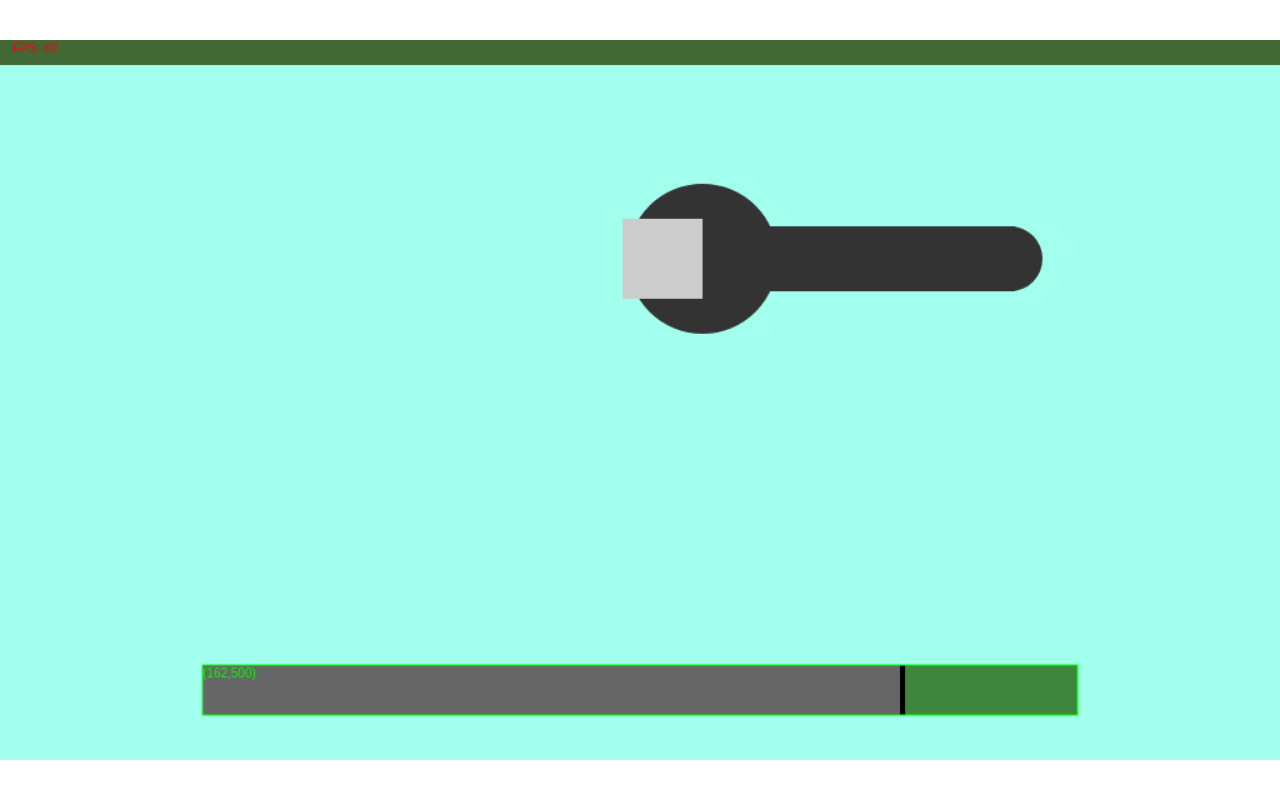
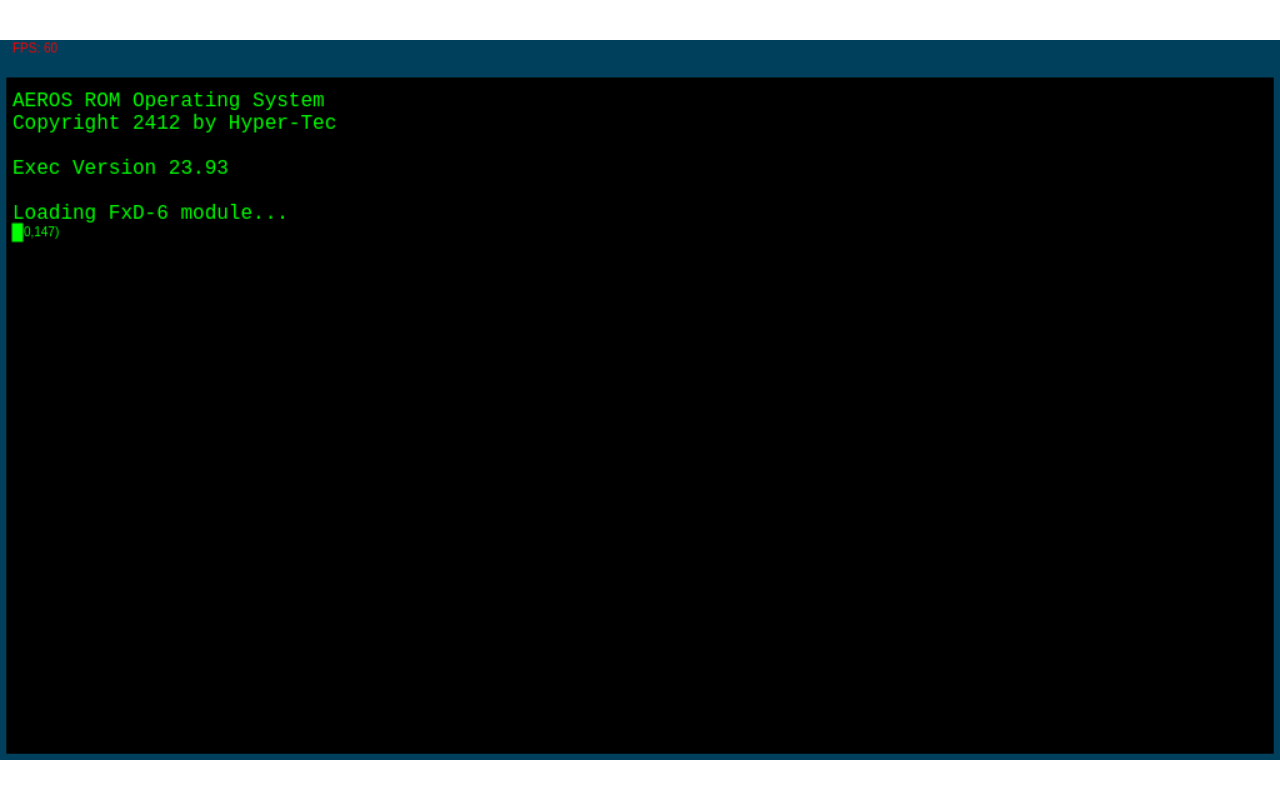
Before and after one commit to satanas/predestine, a plain HTML site: page index.html in a window 1280 px wide. Drawn offline with Linux system fonts and the light colour scheme.

Commit message:
Rendering basic terminal functions

```diff
--- a/index.html
+++ b/index.html
@@ -37,6 +37,7 @@
   <script src="js/scenes/calibrate.js"></script>
   <script src="js/scenes/seal.js"></script>
   <script src="js/scenes/tighten.js"></script>
+  <script src="js/scenes/terminal.js"></script>
   <script src="js/main.js"></script>
   <!-- End imports -->
 </body>
--- a/js/engine/core/text_renderer.js
+++ b/js/engine/core/text_renderer.js
@@ -2,14 +2,15 @@
  * Basic renderer for default fonts
  */
 class TextRenderer {
-  constructor(font) {
-    this.font = font || "serif";
+  constructor(font, color, width) {
+    this.color = color;
+    this.font = String(width) + "px " + (font || "serif");
   }
 
-  render(ctx, text, x, y, color, fontWidth) {
+  render(ctx, text, x, y) {
     ctx.save();
-    ctx.fillStyle = color;
-    ctx.font = String(fontWidth) + "px " + this.font;
+    ctx.fillStyle = this.color;
+    ctx.font = this.font;
     ctx.fillText(text, x, y);
     ctx.restore();
   }
--- a/js/main.js
+++ b/js/main.js
@@ -25,7 +25,7 @@ $.init(); // init(['collisions', 'sound', 'astar', ...])
 $.input.bind([ENTER, KEY_A]);
 $.input.bindMouse();
 $.cam.setWorldSize(1024, 1024);
-$.txt = new TextRenderer('monospace');
+//$.txt = new TextRenderer('monospace');
 
 // Use three hex to represent each object in the level
 // 0-F = Element
@@ -47,4 +47,4 @@ $.data = {
   level: new Level(level)
 };
 
-$.scenemng.load(new TightenScene());
+$.scenemng.load(new TerminalScene());
--- /dev/null
+++ b/js/scenes/terminal.js
@@ -0,0 +1,103 @@
+class TerminalScene extends Scene {
+  constructor(output) {
+    super();
+    this.output = this.booting().concat(output || []);
+    this.padding = 5;
+    this.topMargin = 30;
+    this.prompt = new Prompt(10, this.topMargin + this.padding);
+    this.maxCharTime = 25;
+    this.charTime = 0;
+    this.lineHeight = 18;
+    this.charWidth = 10;
+    this.lineIndex = 0;
+    this.charIndex = 0;
+    this.font = new TextRenderer("monospace", "#0f0", 16);
+    this.done = false;
+  }
+
+  booting() {
+    return [
+      'AEROS ROM Operating System',
+      'Copyright 2412 by Hyper-Tec',
+      '',
+      'Exec Version 23.93',
+      '',
+      'Loading FxD-6 module...',
+      ''
+    ];
+  }
+
+  update() {
+    let i, text;
+    this.charTime -= this.deltaTime;
+    if (this.charTime <= 0 && !this.done) {
+      this.charTime = this.maxCharTime;
+      this.charIndex += 1;
+      if (this.charIndex > this.output[this.lineIndex].length) {
+        this.charIndex = 0
+        this.lineIndex += 1;
+        if (this.lineIndex > this.output.length - 1) {
+          this.lineIndex = this.output.length - 1;
+          this.done = true;
+        }
+      }
+    }
+
+    this.prompt.update(this.deltaTime);
+  }
+
+  getPartialText(index) {
+    let i, text = '';
+    for (i = 0; i < this.charIndex; i++) {
+      text += this.output[index].charAt(i);
+    }
+    return text;
+  }
+
+  render() {
+    //$.cam.clear('#382400');
+    $.cam.clear('#00405c');
+
+    $.ctx.save();
+    $.ctx.fillStyle = 'black';
+    $.ctx.fillRect(this.padding, this.topMargin, $.vw - (this.padding * 2), $.vh - (this.topMargin + this.padding));
+    $.ctx.restore();
+
+    let i, lineY;
+    for (i = 0; i < this.output.length; i++) {
+      lineY = this.topMargin + this.padding + (this.lineHeight * (i + 1));
+      if (i < this.lineIndex || this.done) {
+        this.font.render($.ctx, this.output[i], this.padding * 2, lineY);
+      } else if (i === this.lineIndex) {
+        this.prompt.x = this.padding + (this.charIndex * this.charWidth) + 5;
+        this.prompt.y = lineY - 14;
+        this.font.render($.ctx, this.getPartialText(i), this.padding * 2, lineY);
+      }
+    }
+
+    $.cam.render(this.prompt);
+  }
+}
+
+class Prompt extends Sprite {
+  constructor(x, y) {
+    super(x, y, 8, 14);
+    this.blinkTime = 250;
+    this.blinkCounter = 0;
+  }
+
+  update(dt) {
+    this.blinkCounter -= dt;
+    if (this.blinkCounter <= 0) {
+      this.blinkCounter = this.blinkTime;
+      this.enabled = !this.enabled;
+    }
+  }
+
+  render(r) {
+    $.ctx.save();
+    $.ctx.fillStyle = '#0f0';
+    $.ctx.fillRect(r.x, r.y, this.w, this.h);
+    $.ctx.restore();
+  }
+}
```
